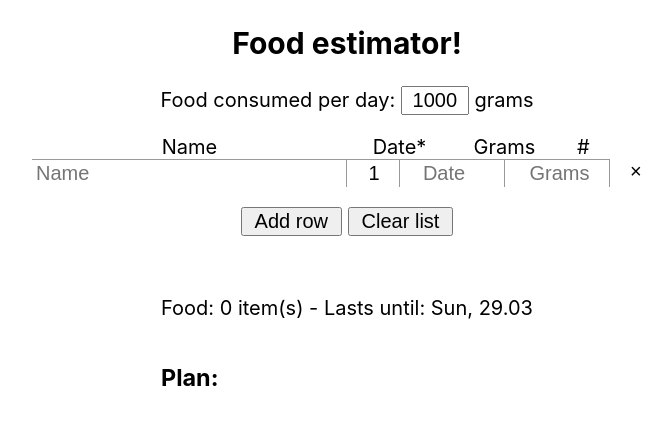
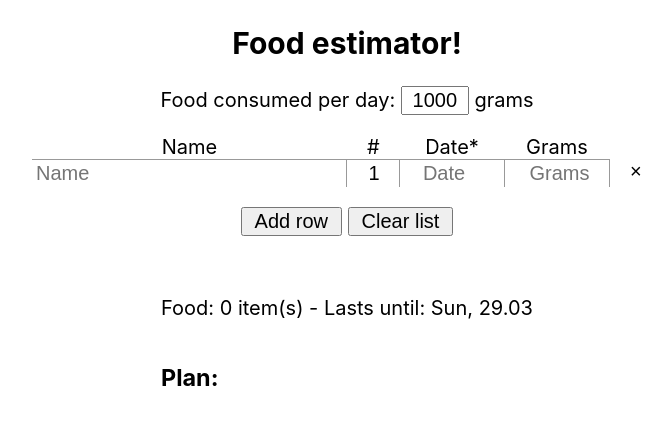
Before and after one commit to rahelest/food-estimate, a React (Create React App) app: page / in a window 1280 px wide. Shown: the top 424 px of the page, without its empty margins (293-965 px from the left). Built offline with nearby package versions, Linux system fonts and the light colour scheme.

Commit message:
Move table head as well.

```diff
--- a/src/List.js
+++ b/src/List.js
@@ -47,12 +47,12 @@ function List({ list, setList, emptyRow }) {
             <div className="food-input">
                 <div className="row">
                     <div class="col-md-6">Name</div>
+                    <div class="col-md-1">#</div>
                     <div class="col-md-2">
                         Date
                         <span title="Enter DDMM and see how dive dot appears automatically!">*</span>
                     </div>
                     <div class="col-md-2">Grams</div>
-                    <div class="col-md-1">#</div>
                     <div class="col-md-1"></div>
                 </div>
                 {list.map((el, index) => (
```
